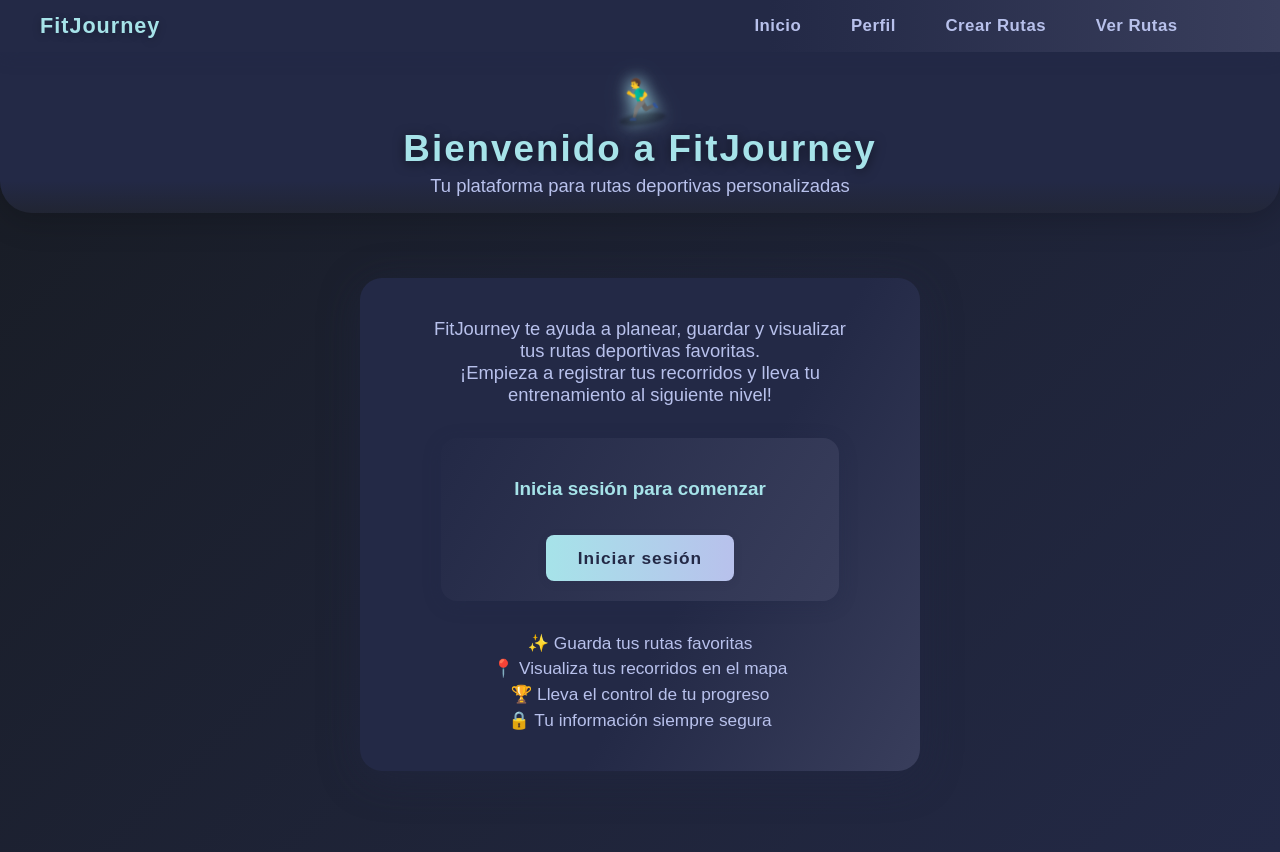
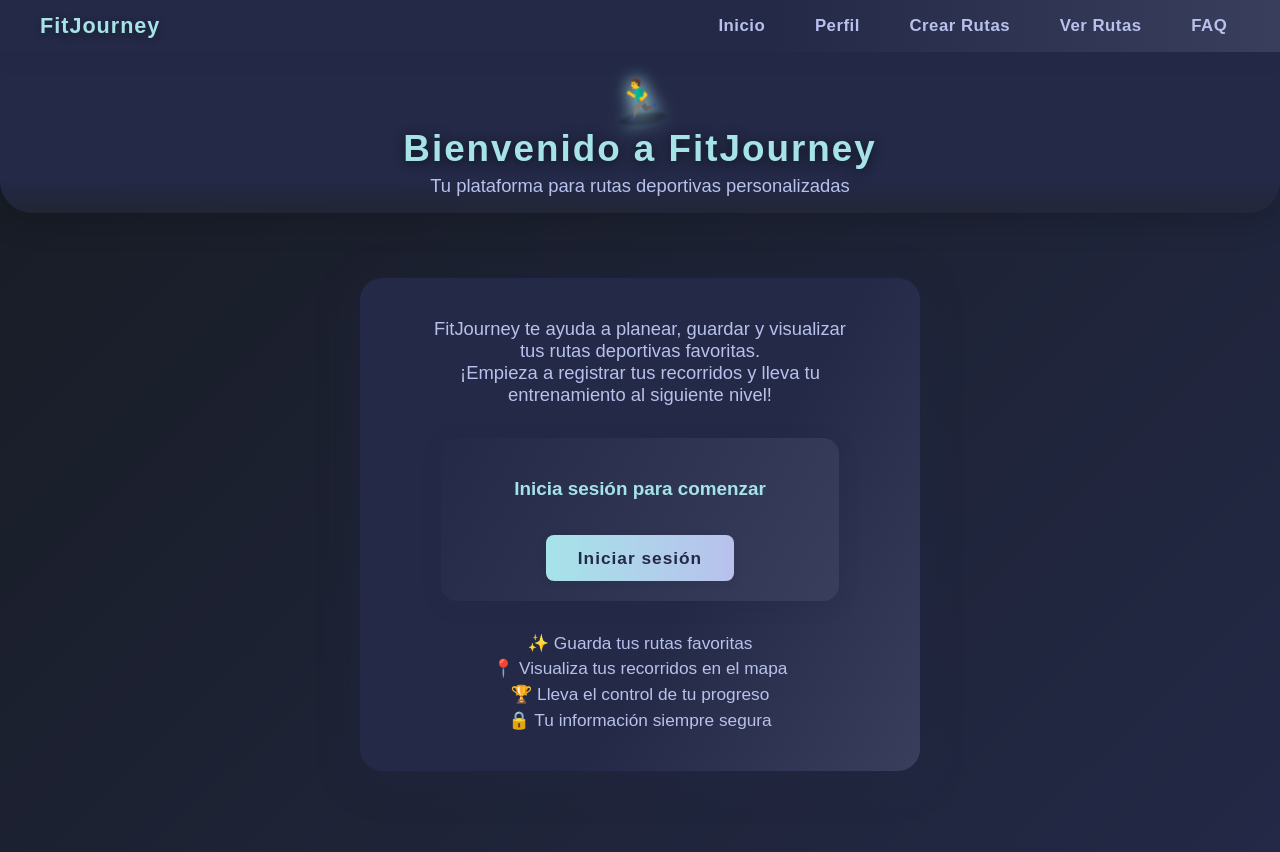
Before and after one commit to SalomonAvila/FitJourney, a React (Vite) app: page / in a window 1280 px wide. Built offline with nearby package versions, Linux system fonts and the light colour scheme; no server answers.

Commit message:
FAQ en la barra de navegacion

```diff
--- a/src/components/Navbar.jsx
+++ b/src/components/Navbar.jsx
@@ -14,7 +14,7 @@ const Navbar = () => {
         <li><a href="#Perfil" onClick={() => navigate("/informacionPerfil")}>Perfil</a></li>
         <li><a href="#Crear rutas" onClick={() => navigate("/anadirRuta")}>Crear Rutas</a></li>
         <li><a href="#Ver rutas" onClick={() => navigate("/verRuta")}>Ver Rutas</a></li>
-        <li><a href="#Preguntas frecuentes" onClick={() => navigate("/FAQ")}></a></li>
+        <li><a href="#Preguntas frecuentes" onClick={() => navigate("/FAQ")}>FAQ</a></li>
       </ul>
     </nav>
   );
```
